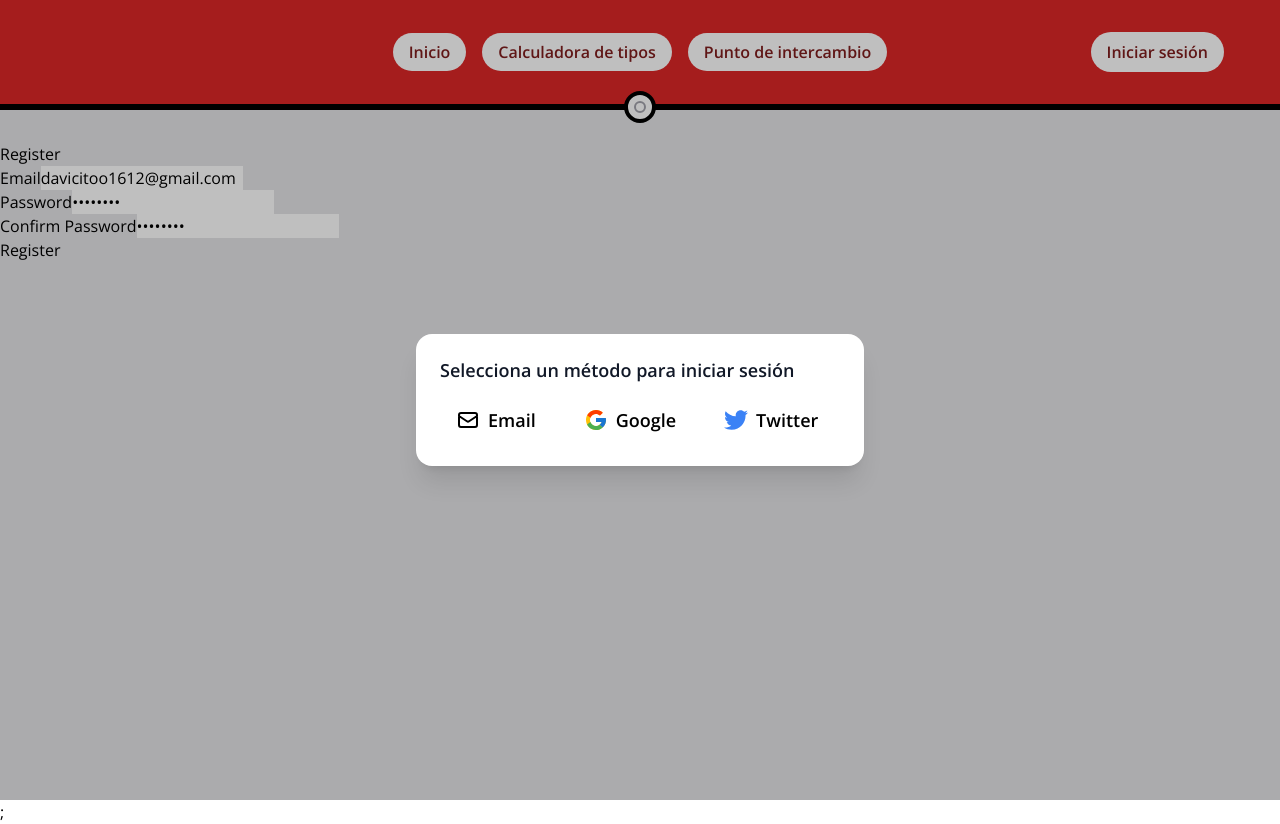
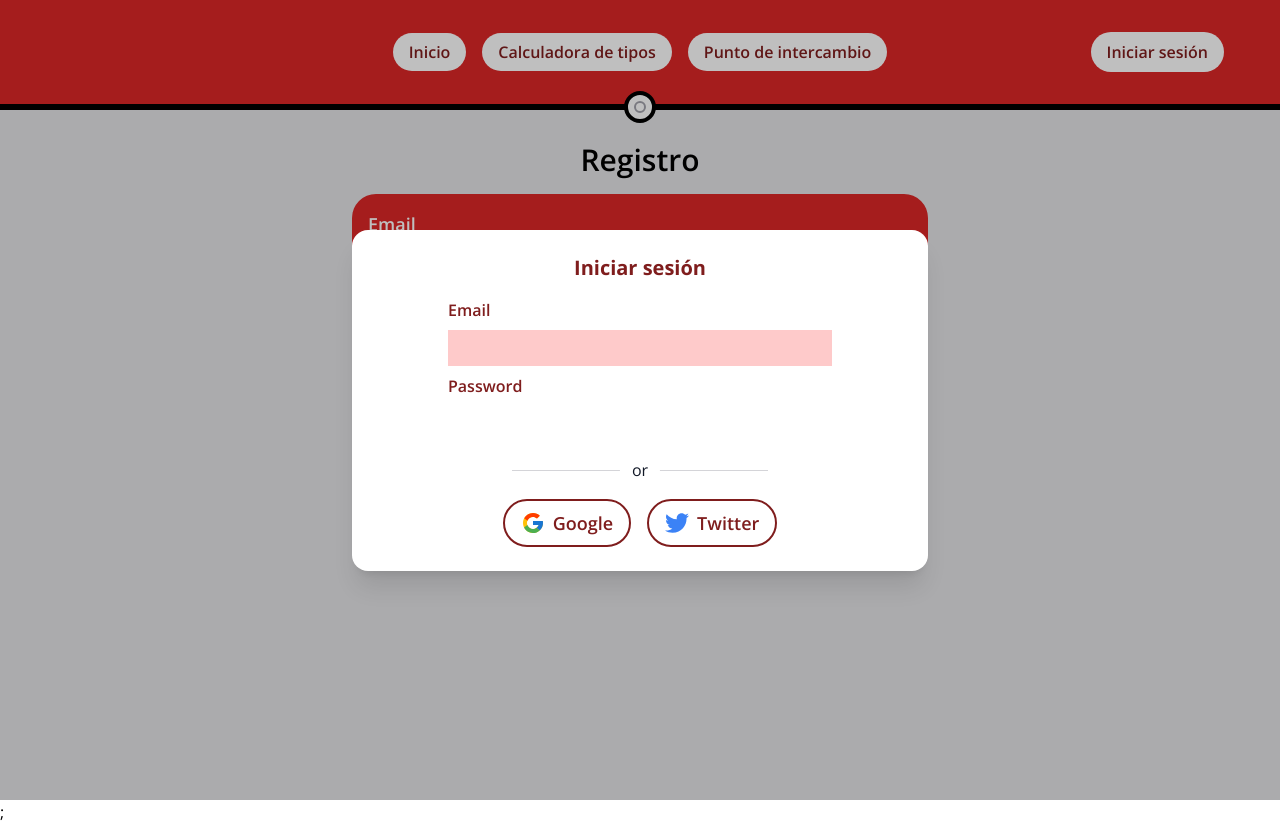
Before and after one commit to DaviidMM/poked, a React (Vite) app: page /register in a window 1280 px wide. Both pictures are taken after a click on the button "Iniciar sesión". Built offline with nearby package versions, Linux system fonts and the light colour scheme; no server answers.

Commit message:
Development 14/12/2022

```diff
--- a/src/components/Button.jsx
+++ b/src/components/Button.jsx
@@ -1,9 +1,10 @@
-export default function Button({ children, className, ...props }) {
+export default function Button({ border, children, className, ...props }) {
   return (
     <button
       className={
         'px-4 py-2 rounded-full bg-white hover:bg-red-100 transition-colors items-center flex flex-row gap-2 font-semibold group' +
-        (className ? ' ' + className : '')
+        (className ? ' ' + className : '') +
+        (border ? ' border-2 border-red-900' : '')
       }
       {...props}
     >
--- /dev/null
+++ b/src/components/Forms/Login.jsx
@@ -0,0 +1,21 @@
+import { useState } from 'react';
+import Input from '../Input';
+
+export default function LoginForm() {
+  const [email, setEmail] = useState('');
+  const [password, setPassword] = useState('');
+
+  const handleEmailChange = (e) => setEmail(e.target.value);
+  const handlePasswordChange = (e) => setPassword(e.target.value);
+
+  return (
+    <form className="my-4 max-w-sm mx-auto font-semibold">
+      <Input label="Email" value={email} onChange={handleEmailChange} />
+      <Input
+        label="Password"
+        value={password}
+        onChange={handlePasswordChange}
+      />
+    </form>
+  );
+}
--- /dev/null
+++ b/src/components/Forms/Register.jsx
@@ -0,0 +1,63 @@
+import { createUserWithEmailAndPassword } from 'firebase/auth';
+import { useState } from 'react';
+import { auth } from '../../services/firebase';
+import Input from '../Input';
+import Button from '../Button';
+import { toast } from 'react-toastify';
+
+export default function RegisterForm() {
+  const [email, setEmail] = useState('davicitoo1612@gmail.com');
+  const [password, setPassword] = useState('David123');
+  const [passwordConfirmation, setPasswordConfirmation] = useState('');
+
+  const handleSubmit = (e) => {
+    e.preventDefault();
+
+    if (password !== passwordConfirmation) {
+      return toast.error('Las contraseñas no coinciden');
+    }
+
+    createUserWithEmailAndPassword(auth, email, password)
+      .then((credential) => {
+        console.log({ credential });
+      })
+      .catch((err) => {
+        console.error(err);
+        if (err.code === 'auth/email-already-in-use') {
+          toast.error('El email ya está en uso');
+        }
+      });
+  };
+
+  return (
+    <form
+      onSubmit={handleSubmit}
+      className="bg-red-600 font-semibold text-lg text-white [&_button]:text-red-900 [&_input]:text-red-900 p-4 rounded-3xl"
+    >
+      <Input
+        label="Email"
+        type="email"
+        id="email"
+        value={email}
+        onChange={(e) => setEmail(e.target.value)}
+      />
+      <Input
+        label="Password"
+        type="password"
+        id="password"
+        value={password}
+        onChange={(e) => setPassword(e.target.value)}
+      />
+      <Input
+        label="Password confirm"
+        type="password"
+        id="passwordConfirmation"
+        value={passwordConfirmation}
+        onChange={(e) => setPasswordConfirmation(e.target.value)}
+      />
+      <Button className="ml-auto mt-4" type="submit">
+        Regístrate
+      </Button>
+    </form>
+  );
+}
--- /dev/null
+++ b/src/components/Input.jsx
@@ -0,0 +1,19 @@
+export default function Input({ label, id, onChange, type, value, ...props }) {
+  return (
+    <div className="mb-2 last-of-type:mb-0">
+      {label && (
+        <label className="block mb-2" htmlFor={id}>
+          {label}
+        </label>
+      )}
+      <input
+        className="w-full px-4 py-1.5 text-base font-normal outline-none bg-size-200 bg-pos-0 focus:bg-pos-100 transition-all bg-[linear-gradient(to_right,white_50%,#fecaca_50%)]"
+        type={type}
+        id={id}
+        onChange={onChange}
+        value={value}
+        {...props}
+      />
+    </div>
+  );
+}
--- a/src/components/LoginModal.jsx
+++ b/src/components/LoginModal.jsx
@@ -2,9 +2,9 @@ import { Fragment } from 'react';
 import { Dialog, Transition } from '@headlessui/react';
 import { FcGoogle } from 'react-icons/fc';
 import { FaTwitter } from 'react-icons/fa';
-import { HiOutlineMail } from 'react-icons/hi';
 import Button from './Button';
 import useTranslation from '../hooks/useTranslation';
+import LoginForm from './Forms/Login';
 
 export default function LoginModal({
   closeLoginModal,
@@ -41,23 +41,20 @@ export default function LoginModal({
               leaveFrom="opacity-100 scale-100"
               leaveTo="opacity-0 scale-95"
             >
-              <Dialog.Panel className="w-full max-w-md p-6 overflow-hidden text-left align-middle transition-all transform bg-white shadow-xl rounded-2xl">
-                <Dialog.Title
-                  as="h3"
-                  className="text-lg font-semibold leading-6 text-gray-900"
-                >
-                  {t('login_modal.select_login_method')}
+              <Dialog.Panel className="w-full max-w-xl p-6 text-red-900 overflow-hidden text-left align-middle transition-all transform bg-white shadow-xl rounded-2xl">
+                <Dialog.Title as="h3" className="text-xl font-bold text-center">
+                  {t('login_modal.title')}
                 </Dialog.Title>
-                <div className="flex flex-row gap-4 mt-4">
+                <LoginForm />
+                <div className="flex justify-center items-center w-full">
+                  <hr className="my-3 w-64 h-px bg-zinc-300 border-0" />
+                  <span className="absolute left-1/2 px-3 font-medium text-gray-900 bg-white -translate-x-1/2">
+                    or
+                  </span>
+                </div>
+                <div className="flex flex-row gap-4 justify-center mt-4">
                   <Button
-                    color="white"
-                    className="text-lg"
-                    onClick={handleLoginEmail}
-                  >
-                    <HiOutlineMail className="w-6 h-6" />
-                    Email
-                  </Button>
-                  <Button
+                    border
                     color="white"
                     className="text-lg"
                     onClick={handleLoginGoogle}
@@ -66,6 +63,7 @@ export default function LoginModal({
                     Google
                   </Button>
                   <Button
+                    border
                     color="white"
                     className="text-lg"
                     onClick={handleLoginTwitter}
--- a/src/components/RegisterForm.jsx
+++ /dev/null
@@ -1,54 +0,0 @@
-import { createUserWithEmailAndPassword } from 'firebase/auth';
-import { useState } from 'react';
-import { auth } from '../services/firebase';
-
-export default function RegisterForm() {
-  const [email, setEmail] = useState('davicitoo1612@gmail.com');
-  const [password, setPassword] = useState('David123');
-  const [passwordConfirmation, setPasswordConfirmation] = useState('David123');
-
-  const handleSubmit = (e) => {
-    e.preventDefault();
-    console.log('Registering user');
-    createUserWithEmailAndPassword(auth, email, password)
-      .then((credential) => {
-        console.log({ credential });
-      })
-      .catch((err) => {
-        console.log({ err });
-      });
-  };
-
-  return (
-    <form onSubmit={handleSubmit}>
-      <div>
-        <label htmlFor="email">Email</label>
-        <input
-          type="email"
-          id="email"
-          value={email}
-          onChange={(e) => setEmail(e.target.value)}
-        />
-      </div>
-      <div>
-        <label htmlFor="password">Password</label>
-        <input
-          type="password"
-          id="password"
-          value={password}
-          onChange={(e) => setPassword(e.target.value)}
-        />
-      </div>
-      <div>
-        <label htmlFor="passwordConfirmation">Confirm Password</label>
-        <input
-          type="password"
-          id="passwordConfirmation"
-          value={passwordConfirmation}
-          onChange={(e) => setPasswordConfirmation(e.target.value)}
-        />
-      </div>
-      <button type="submit">Register</button>
-    </form>
-  );
-}
--- a/src/i18n/translations/en/common.json
+++ b/src/i18n/translations/en/common.json
@@ -4,6 +4,9 @@
     "type_calculator": "Type calculator",
     "login": "Login",
     "settings": "Settings"
+  },
+  "login_modal": {
+    "title": "Login"
   },
   "types": {
     "normal": "Normal",
--- a/src/i18n/translations/es/common.json
+++ b/src/i18n/translations/es/common.json
@@ -6,7 +6,7 @@
     "settings": "Configuración"
   },
   "login_modal": {
-    "select_login_method": "Selecciona un método para iniciar sesión"
+    "title": "Iniciar sesión"
   },
   "types": {
     "normal": "Normal",
--- a/src/pages/Register.jsx
+++ b/src/pages/Register.jsx
@@ -1,9 +1,9 @@
-import RegisterForm from '../components/RegisterForm';
+import RegisterForm from '../components/Forms/Register';
 
 export default function RegisterPage() {
   return (
-    <div>
-      <h1>Register</h1>
+    <div className="mx-auto max-w-xl">
+      <h1 className="text-3xl font-semibold text-center mb-4">Registro</h1>
       <RegisterForm />
     </div>
   );
--- a/tailwind.config.cjs
+++ b/tailwind.config.cjs
@@ -5,6 +5,13 @@ module.exports = {
     extend: {
       animation: {
         shake: 'shake 0.5s cubic-bezier(.36,.07,.19,.97) both',
+      },
+      backgroundSize: {
+        'size-200': '200% 200%',
+      },
+      backgroundPosition: {
+        'pos-0': '0% 0%',
+        'pos-100': '100% 100%',
       },
       keyframes: {
         shake: {
```
